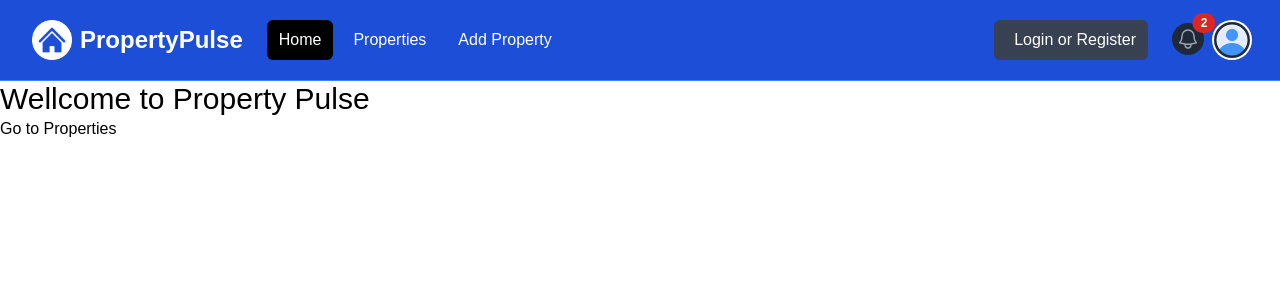
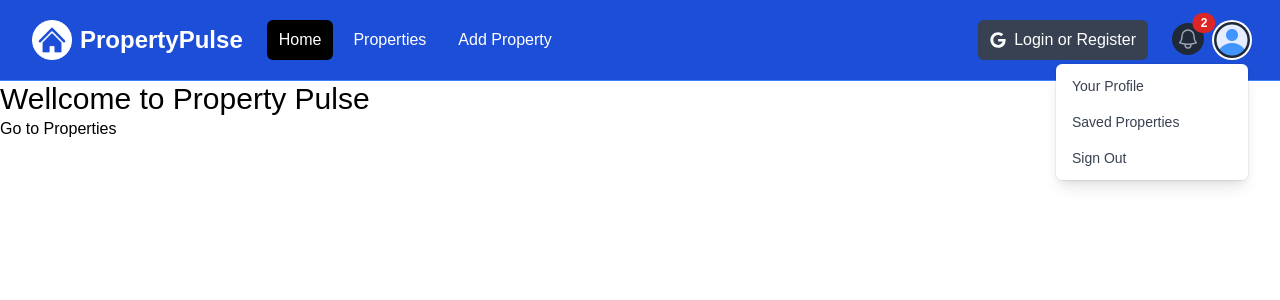
Before and after one commit to pskrebnev/nextjsproject, a Next.js app: page / in a window 1280 px wide. Both pictures are taken after a click on the button "Open user menu". Shown: the top 300 px of the page. Built offline with nearby package versions, Linux system fonts and the light colour scheme.

Commit message:
Dropdown state added

```diff
--- a/components/Navbar.jsx
+++ b/components/Navbar.jsx
@@ -1,10 +1,14 @@
 'use client';
-
+import { useState } from 'react';
 import Image from 'next/image';
+import Link from 'next/link';
 import profileDefault from '@/assets/images/profile.png';
 import logo from '@/assets/images/logo-white.png';
+import { FaGoogle } from 'react-icons/fa';
 
 const Navbar = () => {
+  const [isMobileMenuOpen, setIsMobileMenuOpen] = useState(false);
+  const [isProfileMenuOpen, setIsProfileMenuOpen] = useState(false);
   return (
     <div id="navbar">
       {/* <!-- begin navbar --> */}
@@ -19,6 +23,7 @@
                 className="relative inline-flex items-center justify-center rounded-md p-2 text-gray-400 hover:bg-gray-700 hover:text-white focus:outline-none focus:ring-2 focus:ring-inset focus:ring-white"
                 aria-controls="mobile-menu"
                 aria-expanded="false"
+                onClick={() => setIsMobileMenuOpen((prev) => !prev)}
               >
                 <span className="absolute -inset-0.5"></span>
                 <span className="sr-only">Open main menu</span>
@@ -41,34 +46,34 @@
 
             <div className="flex flex-1 items-center justify-center md:items-stretch md:justify-start">
               {/* <!-- Logo --> */}
-              <a className="flex flex-shrink-0 items-center" href="/index.html">
+              <Link className="flex flex-shrink-0 items-center" href="/">
                 <Image className="h-10 w-auto" src={logo} alt="PropertyPulse" />
 
                 <span className="hidden md:block text-white text-2xl font-bold ml-2">
                   PropertyPulse
                 </span>
-              </a>
+              </Link>
               {/* <!-- Desktop Menu Hidden below md screens --> */}
               <div className="hidden md:ml-6 md:block">
                 <div className="flex space-x-2">
-                  <a
-                    href="/index.html"
+                  <Link
+                    href="/"
                     className="text-white bg-black hover:bg-gray-900 hover:text-white rounded-md px-3 py-2"
                   >
                     Home
-                  </a>
-                  <a
-                    href="/properties.html"
+                  </Link>
+                  <Link
+                    href="/properties"
                     className="text-white hover:bg-gray-900 hover:text-white rounded-md px-3 py-2"
                   >
                     Properties
-                  </a>
-                  <a
-                    href="/add-property.html"
+                  </Link>
+                  <Link
+                    href="/properties/add"
                     className="text-white hover:bg-gray-900 hover:text-white rounded-md px-3 py-2"
                   >
                     Add Property
-                  </a>
+                  </Link>
                 </div>
               </div>
             </div>
@@ -77,7 +82,7 @@
             <div className="hidden md:block md:ml-6">
               <div className="flex items-center">
                 <button className="flex items-center text-white bg-gray-700 hover:bg-gray-900 hover:text-white rounded-md px-3 py-2">
-                  <i className="fa-brands fa-google text-white mr-2"></i>
+                  <FaGoogle className="text-white mr-2" />
                   <span>Login or Register</span>
                 </button>
               </div>
@@ -85,7 +90,7 @@
 
             {/* <!-- Right Side Menu (Logged In) --> */}
             <div className="absolute inset-y-0 right-0 flex items-center pr-2 md:static md:inset-auto md:ml-6 md:pr-0">
-              <a href="messages.html" className="relative group">
+              <Link href="/messages" className="relative group">
                 <button
                   type="button"
                   className="relative rounded-full bg-gray-800 p-1 text-gray-400 hover:text-white focus:outline-none focus:ring-2 focus:ring-white focus:ring-offset-2 focus:ring-offset-gray-800"
@@ -111,7 +116,7 @@
                   2
                   {/* <!-- Replace with the actual number of notifications --> */}
                 </span>
-              </a>
+              </Link>
               {/* <!-- Profile dropdown button --> */}
               <div className="relative ml-3">
                 <div>
@@ -121,6 +126,7 @@
                     id="user-menu-button"
                     aria-expanded="false"
                     aria-haspopup="true"
+                    onClick={() => setIsProfileMenuOpen((prev) => !prev)}
                   >
                     <span className="absolute -inset-1.5"></span>
                     <span className="sr-only">Open user menu</span>
@@ -133,32 +139,33 @@
                 </div>
 
                 {/* <!-- Profile dropdown --> */}
+                {isProfileMenuOpen && (
                   <div
                     id="user-menu"
-                  className="hidden absolute right-0 z-10 mt-2 w-48 origin-top-right rounded-md bg-white py-1 shadow-lg ring-1 ring-black ring-opacity-5 focus:outline-none"
+                    className="absolute right-0 z-10 mt-2 w-48 origin-top-right rounded-md bg-white py-1 shadow-lg ring-1 ring-black ring-opacity-5 focus:outline-none"
                     role="menu"
                     aria-orientation="vertical"
                     aria-labelledby="user-menu-button"
                     tabIndex="-1"
                   >
-                  <a
-                    href="/profile.html"
+                    <Link
+                      href="/profile"
                       className="block px-4 py-2 text-sm text-gray-700"
                       role="menuitem"
                       tabIndex="-1"
                       id="user-menu-item-0"
                     >
                       Your Profile
-                  </a>
-                  <a
-                    href="/saved-properties.html"
+                    </Link>
+                    <Link
+                      href="/properties/saved"
                       className="block px-4 py-2 text-sm text-gray-700"
                       role="menuitem"
                       tabIndex="-1"
                       id="user-menu-item-2"
                     >
                       Saved Properties
-                  </a>
+                    </Link>
                     <button
                       className="block px-4 py-2 text-sm text-gray-700"
                       role="menuitem"
@@ -168,38 +175,41 @@
                       Sign Out
                     </button>
                   </div>
+                )}
               </div>
             </div>
           </div>
         </div>
 
         {/* <!-- Mobile menu, show/hide based on menu state. --> */}
-        <div className="hidden" id="mobile-menu">
+        {isMobileMenuOpen && (
+          <div id="mobile-menu">
             <div className="space-y-1 px-2 pb-3 pt-2">
-            <a
-              href="/index.html"
+              <Link
+                href="/"
                 className="bg-black text-white block rounded-md px-3 py-2 text-base font-medium"
               >
                 Home
-            </a>
-            <a
-              href="/properties.html"
+              </Link>
+              <Link
+                href="/properties"
                 className="text-white block rounded-md px-3 py-2 text-base font-medium"
               >
                 Properties
-            </a>
-            <a
-              href="/add-property.html"
+              </Link>
+              <Link
+                href="/properties/add"
                 className="text-white block rounded-md px-3 py-2 text-base font-medium"
               >
                 Add Property
-            </a>
+              </Link>
               <button className="flex items-center text-white bg-gray-700 hover:bg-gray-900 hover:text-white rounded-md px-3 py-2 my-5">
                 <i className="fa-brands fa-google mr-2"></i>
                 <span>Login or Register</span>
               </button>
             </div>
           </div>
+        )}
       </nav>
       {/* <!-- end navbar --> */}
     </div>
--- a/package.json
+++ b/package.json
@@ -11,7 +11,8 @@
   "dependencies": {
     "next": "^15.0.2",
     "react": "^18.3.1",
-    "react-dom": "^18.3.1"
+    "react-dom": "^18.3.1",
+    "react-icons": "^5.3.0"
   },
   "devDependencies": {
     "postcss": "^8",
```
Also changed, not shown: 1 other file (tests, documents, lock files or other folders). Lines whose indentation alone changed are shown as unchanged.
